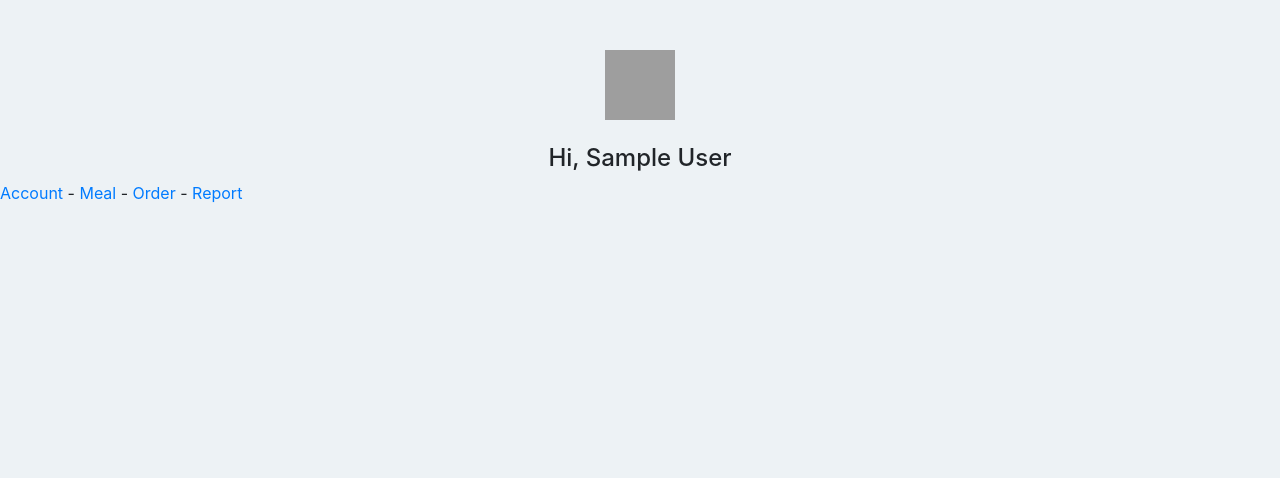
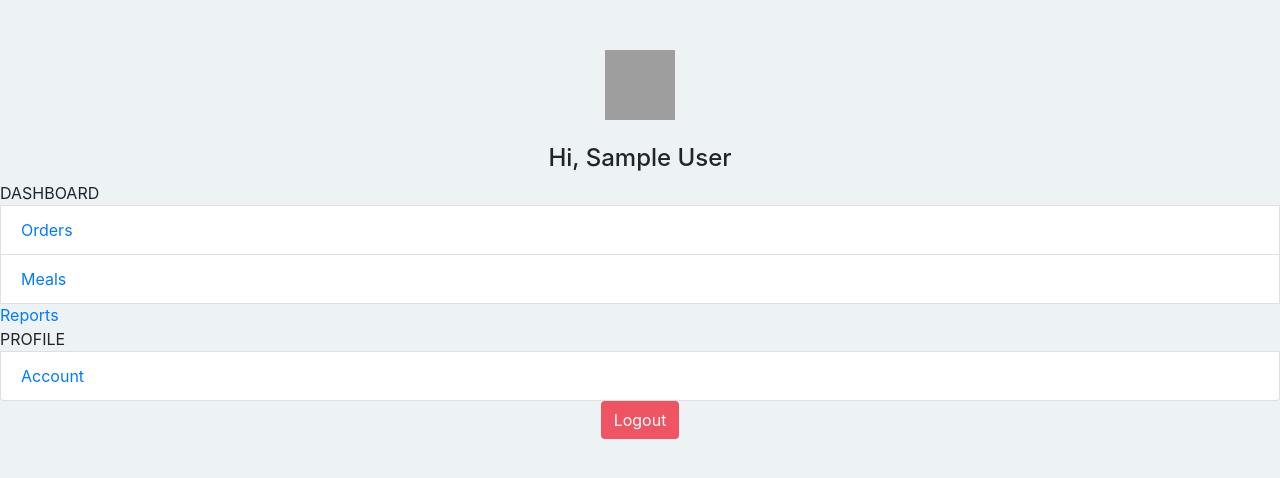
Before and after one commit to dmyma/iOS-Python-React, a Django app: page /restaurant/meal/ in a window 1280 px wide. Shown: the top 478 px of the page. Run offline with Django 3.2, Linux system fonts and the light colour scheme; the visitor is signed in with stand-in values (Sample User, id 1); data that the repository does not hold is empty; grey boxes are pictures that could not be loaded.

Commit message:
Sidebar styled2

```diff
--- a/foodtaskerapp/templates/restaurant/base.html
+++ b/foodtaskerapp/templates/restaurant/base.html
@@ -11,12 +11,19 @@
     <h5>{{ request.user.restaurant.name }}</h5>
   </div>
 
-  <a href="{% url 'restaurant-account' %}">Account</a>
-  -
-  <a href="{% url 'restaurant-meal' %}">Meal</a>
-  -
-  <a href="{% url 'restaurant-order' %}">Order</a>
-  -
-  <a href="{% url 'restaurant-report' %}">Report</a>
+  <div class="list-group">
+    <span class="text-uppercase">Dashboard</span>
+
+    <a href="{% url 'restaurant-order' %}" class="list-group-item">Orders</a>
+    <a href="{% url 'restaurant-meal' %}" class="list-group-item">Meals</a>
+    <a href="{% url 'restaurant-report' %}" lcass="list-group-item">Reports</a>
+    <span class="text-uppercase">Profile</span>
+    <a href="{% url 'restaurant-account' %}" class="list-group-item">Account</a>
+  </div>
+
+  <div class="text-center">
+    <a href="{% url 'restaurant-sign-out' %}?next={{ request.path }}"
+        class="btn btn-pink">Logout</a>
+  </div>
 
 {% endblock %}
```
Also changed, not shown: foodtaskerapp/statics/css/style.css (+56 -1 lines).
